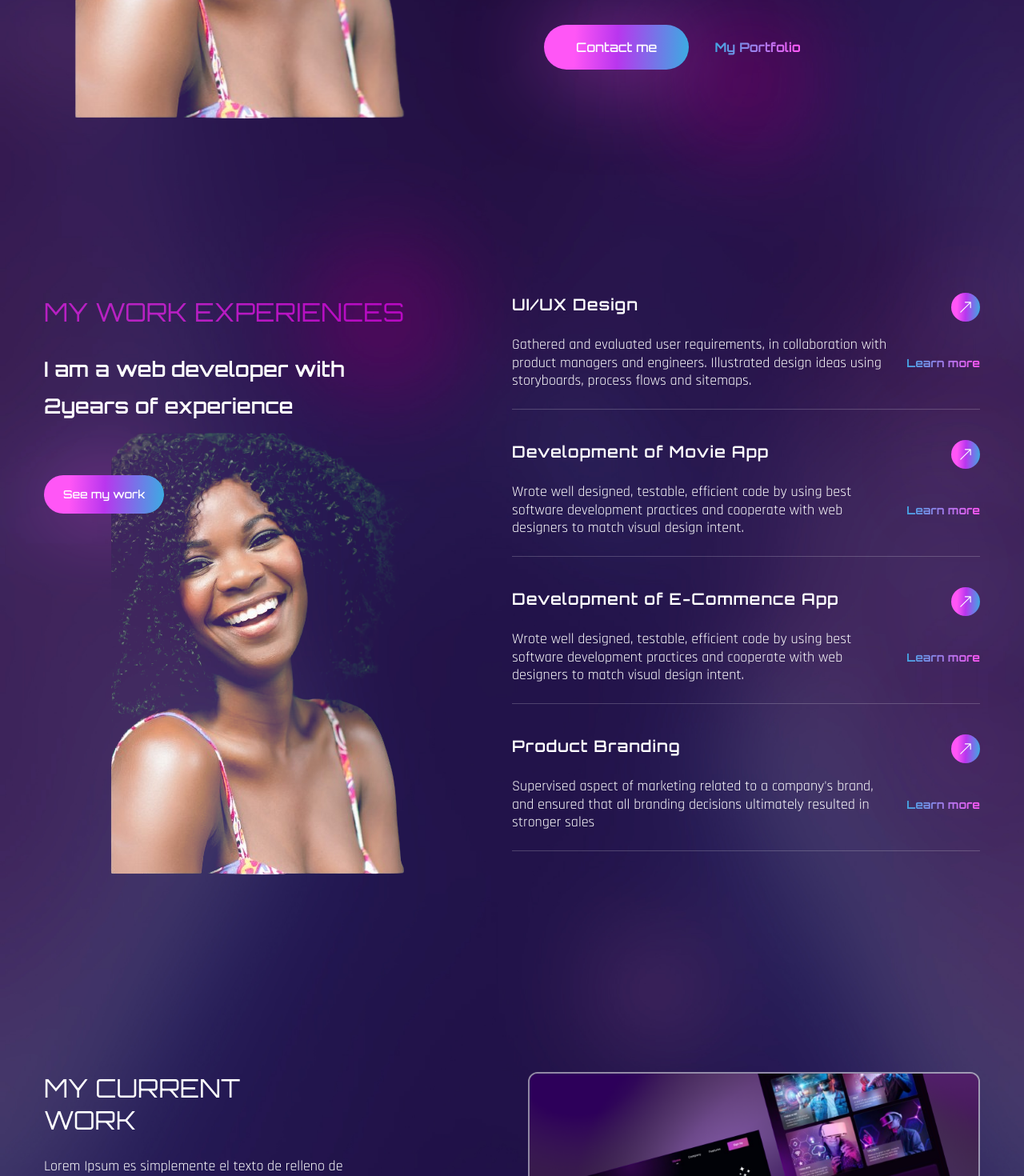
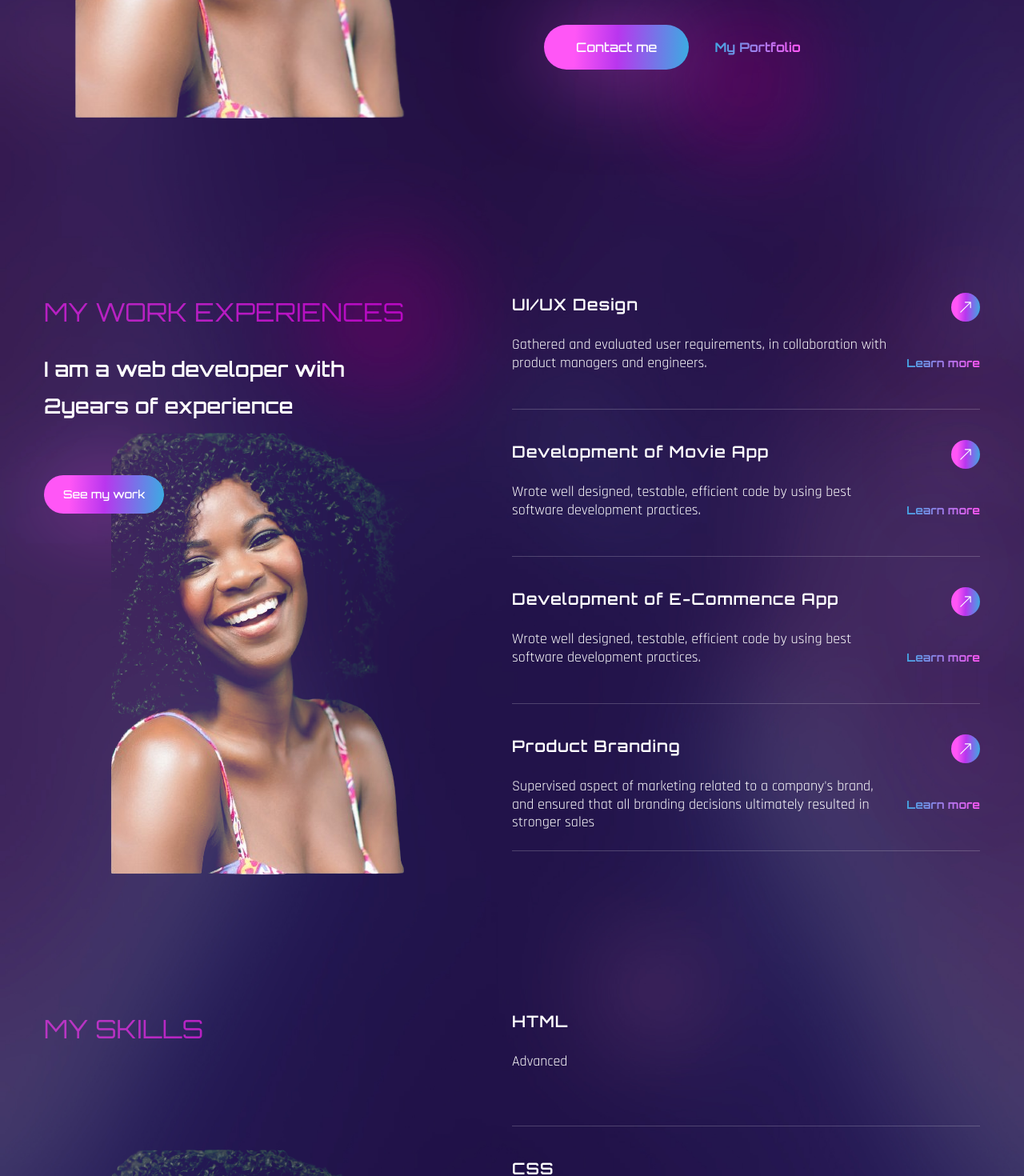
Before and after one commit to Treycie/Apt-Portfolio, a React (Create React App) app in the folder frontend/: page / in a window 1280 px wide. Shown: the part 1330-2800 px from the top of the page at 80% size. Built offline with nearby package versions, Linux system fonts and the light colour scheme; a web font is replaced by a local one.

Commit message:
Skills section (#10)
* change to nav

* changes made to skills section

```diff
--- a/frontend/src/components/navbar/navbar.jsx
+++ b/frontend/src/components/navbar/navbar.jsx
@@ -1,4 +1,3 @@
-import React from "react";
 import {BiHomeAlt, BiUser} from 'react-icons/bi';
 import {BsClipboardData, BsBriefcase, BsChatSquare} from 'react-icons/bs'
 import {Link} from 'react-scroll'
--- a/frontend/src/components/overview/overview.jsx
+++ b/frontend/src/components/overview/overview.jsx
@@ -27,7 +27,7 @@ const Overview = () => {
             <h2 className="h2 text-accent">About me</h2>
             <h3 className="h3 mb-4">
               {" "}
-              I am a Full Stack Web Developer with 1 year of experience.
+              I am a Full Stack Web Developer with 2 years of experience.
             </h3>
             <p className="mb-6">
               I develop and maintain professional websites (the overall look and
@@ -38,7 +38,7 @@ const Overview = () => {
             <div className="flex gap-x-6 lg:gap-x-10 mb-12">
               <div>
                 <div className="text-[40px] font-tertiary text-gradient mb-2">
-                  {inView ? <CountUp start={0} end={1} duration={3} /> : null}
+                  {inView ? <CountUp start={0} end={2} duration={3} /> : null}
                 </div>
 
                 <div className="font-primary text-sm tracking-[2px]">
--- a/frontend/src/components/skills/skills.jsx
+++ b/frontend/src/components/skills/skills.jsx
@@ -1,7 +1,67 @@
 import React from "react";
+import { BsArrowRight, BsArrowUpRight } from "react-icons/bs";
+import { motion } from "framer-motion";
+import { fadeIn } from "../../variants";
 
-const Skills = () => {
-  return <div></div>;
+
+const skills = [
+  {
+    name: "HTML",
+    proficiency:
+      "Advanced",
+  },
+  {
+    name: "CSS",
+    proficiency:
+      "Intermediate",
+  },
+  {
+    name: "JavaScript",
+    proficiency:
+      "Beginner",
+  },
+  {
+    name: "React",
+    proficiency:
+      "Intermediate",
+  },
+];
+
+
+
+
+const Skills = ({name, proficiency}) => {
+  return(
+    <section className="section my-24" id="workexperience">
+      <div className="container mx-auto">
+        <div className="flex flex-row lg:flex-wrap">
+
+          <motion.div variants={fadeIn('right', 0.5)} initial='hidden' whileInView={'show'} viewport={{ once: false, amount: 0.3 }} className="flex-1 lg:bg-services lg:bg-bottom bg-no-repeat mix-blend-lighten mb-12 lg:mb-0">
+            <h2 className="h2 text-accent mb-6">My Skills</h2>
+          </motion.div>
+
+          <motion.div variants={fadeIn('left', 0.5)} initial='hidden' whileInView={'show'} viewport={{ once: false, amount: 0.3 }} className="flex-1">
+            <div>
+              {skills.map((skills, index) => {
+                const { name, proficiency} = skills;
+                return (
+                  <div className="border-b border-white/20 h-[146px] mb-[38px] flex" key={index}>
+                    <div className="max-w-[476px]">
+                      <h4 className="text-[20px] tracking-wider font-primary font-semibold mb-6">{name}</h4>
+                      <p className="font-secondary leading-tight">{proficiency}</p>
+                    </div>
+                    <div className="flex flex-col flex-1 items-end">
+
+                      </div>
+                  </div>
+                );
+              })}
+            </div>
+          </motion.div>
+        </div>
+      </div>
+    </section>
+  );
 };
 
 export default Skills;
--- a/frontend/src/components/workexperience/workexperience.jsx
+++ b/frontend/src/components/workexperience/workexperience.jsx
@@ -7,19 +7,19 @@ const workExperiences = [
   {
     name: "UI/UX Design",
     description:
-      "Gathered and evaluated user requirements, in collaboration with product managers and engineers. Illustrated design ideas using storyboards, process flows and sitemaps.",
+      "Gathered and evaluated user requirements, in collaboration with product managers and engineers.",
     link: "Learn more",
   },
   {
     name: "Development of Movie App",
     description:
-      "Wrote well designed, testable, efficient code by using best software development practices and cooperate with web designers to match visual design intent.",
+      "Wrote well designed, testable, efficient code by using best software development practices.",
     link: "Learn more",
   },
   {
     name: "Development of E-Commence App",
     description:
-      "Wrote well designed, testable, efficient code by using best software development practices and cooperate with web designers to match visual design intent.",
+      "Wrote well designed, testable, efficient code by using best software development practices.",
     link: "Learn more",
   },
   {
--- a/frontend/src/pages/landingpage/landingpage.jsx
+++ b/frontend/src/pages/landingpage/landingpage.jsx
@@ -9,6 +9,7 @@ import Projects from "../../components/projects/projects";
 //import Testimonials from "../../components/testimonials/testimonials";
 import Contact from "../../components/contact/contact";
 import "../../../src/index.css"
+import Skills from "../../components/skills/skills";
 
 const Landingpage = () => {
   return (
@@ -18,6 +19,7 @@ const Landingpage = () => {
       <Hero />
       <Overview />
       <Workexperience />
+      <Skills/>
       <Projects />
       <Contact />
     </div>
```
Also changed, not shown: frontend/src/index.css (line endings or trailing spaces), 1 other file (tests, documents, lock files or other folders).
